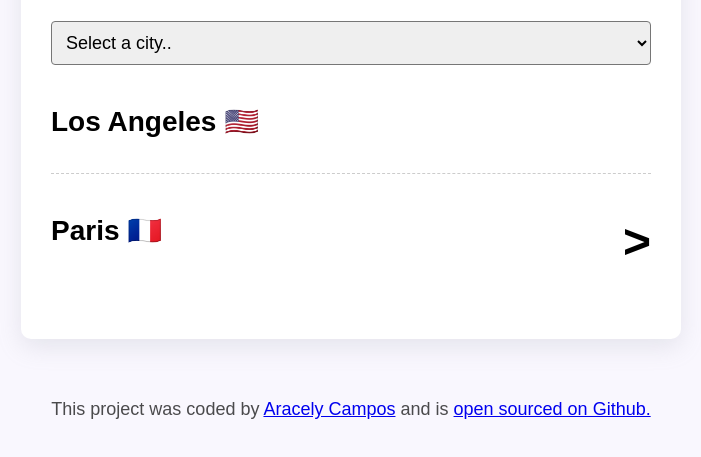
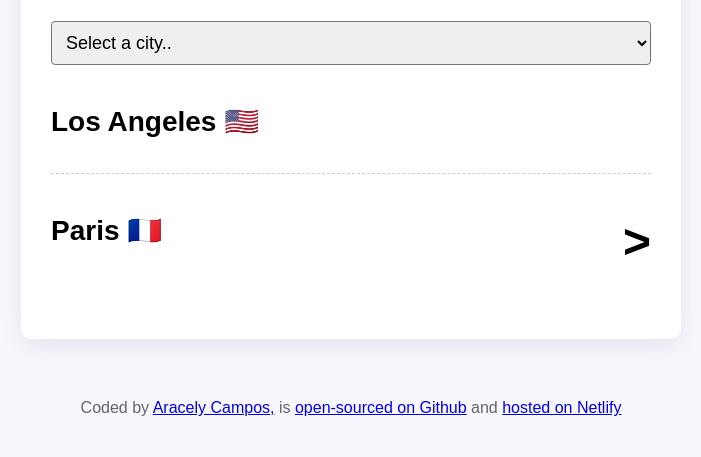
Before and after one commit to Aracely0504/World-Clock, a plain HTML site: page index.html in a window 1280 px wide. Shown: the part 159-616 px from the top of the page, without its empty margins (289-990 px from the left). Drawn offline with nearby package versions, Linux system fonts and the light colour scheme; a script that the page names is missing.

Commit message:
Updated footer content

```diff
--- a/css/style.css
+++ b/css/style.css
@@ -51,6 +51,6 @@ select {
 
 footer {
   text-align: center;
-  font-size: 18px;
-  color: rgba(0, 0, 0, 0.7);
+  font-size: 16px;
+  color: rgba(0, 0, 0, 0.6);
 }
--- a/index.html
+++ b/index.html
@@ -35,13 +35,17 @@
       </div>
     </div>
     <footer>
-      This project was coded by
+      Coded by
       <a href="https://github.com/Aracely0504" target="_blank"
-        >Aracely Campos</a
+        >Aracely Campos,</a
       >
-      and is
+      is
       <a href="https://github.com/Aracely0504/World-Clock" target="_blank"
-        >open sourced on Github.</a
+        >open-sourced on Github</a
+      >
+      and
+      <a href="https://worldclock-shecodes-io.netlify.app/" target="_blank"
+        >hosted on Netlify</a
       >
     </footer>
     <script src="javascript/index.js"></script>
```
